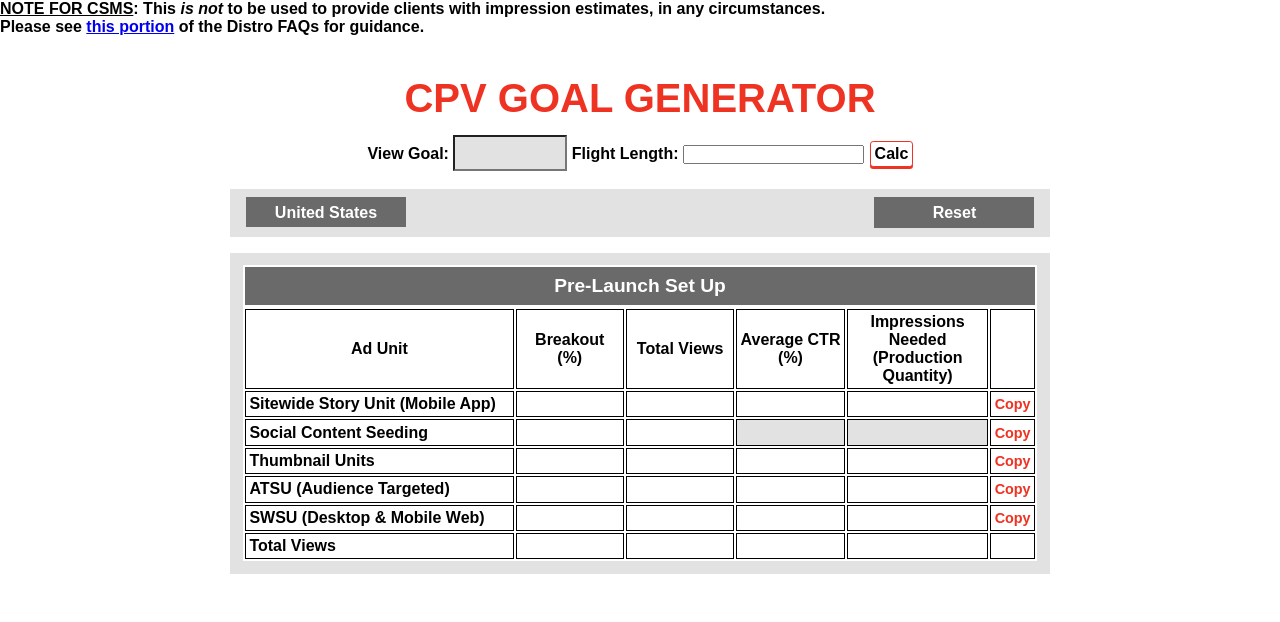
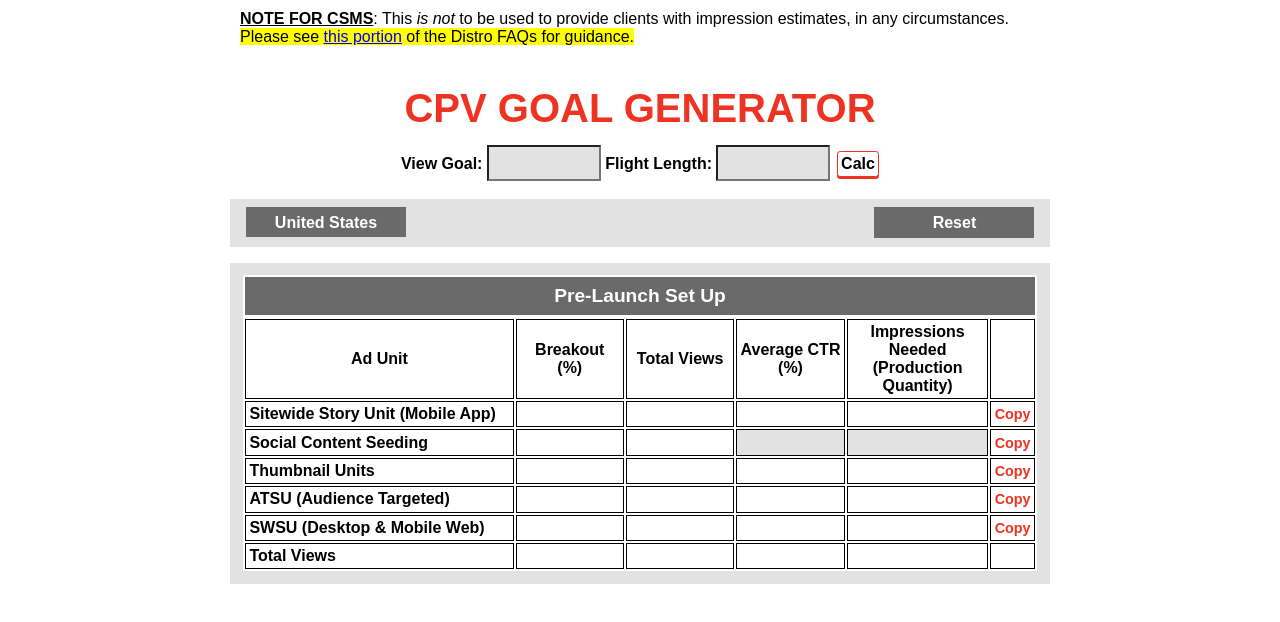
Before and after one commit to tinahaibodi/distropages, a plain HTML site: page goalgenerator/index.html in a window 1280 px wide. Drawn offline with Linux system fonts and the light colour scheme.

Commit message:
Update style.css

```diff
--- a/goalgenerator/style.css
+++ b/goalgenerator/style.css
@@ -21,6 +21,20 @@ body {
 	margin: auto;
 }
 
+#warning {
+	width: 800px;
+	font-weight: normal;
+	margin-top: 10px;
+	/*	margin-left: 100px;*/
+	margin-left: auto;
+	margin-right: auto;
+	/*    padding-left: 100px;*/
+}
+
+span.highlight {
+	background-color: yellow;
+}
+
 h1 {
 	text-align: center;
 	margin: 1em 0 .3em 0;
@@ -33,7 +47,7 @@ table {
 	background-color: #ffffff;
 }
 
-#input_viewgoal {
+#input_viewgoal, #input_flight {
 	font-size: 1.2em;
 	font-weight: bold;
 	color: #ee3322;
```
